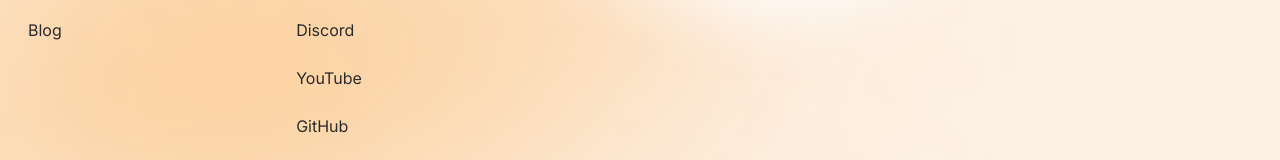
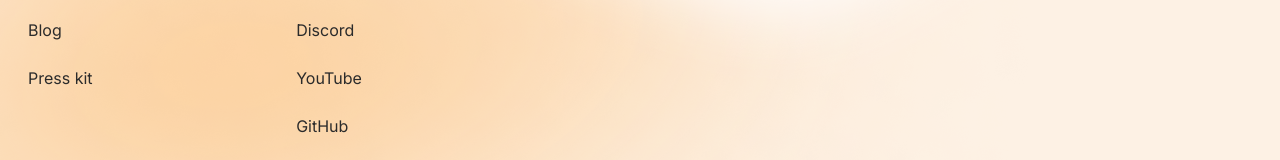
Before and after one commit to cyberteam-international/subsquid_landing, a Next.js app: page / in a window 1280 px wide. Shown: the part 4317-4477 px from the top of the page. Built offline with nearby package versions, Linux system fonts and the light colour scheme; no server answers.

Commit message:
rename archive files and add footer link press-kit page

```diff
--- a/src/components/Footer/Footer.tsx
+++ b/src/components/Footer/Footer.tsx
@@ -32,7 +32,7 @@ export default function Footer() {
             items: [
                 {link: "https://docs.subsquid.io/", text: "Documentation", target: '_blank'},
                 {link: "https://blog.subsquid.io/", text: "Blog", target: '_blank'},
-                // {link: "/press-kit", text: "Press kit", target: '_self'},
+                {link: "/press-kit", text: "Press kit", target: '_self'},
             ]
         },
         {
```
Also changed, not shown: 2 other files (tests, documents, lock files or other folders).
